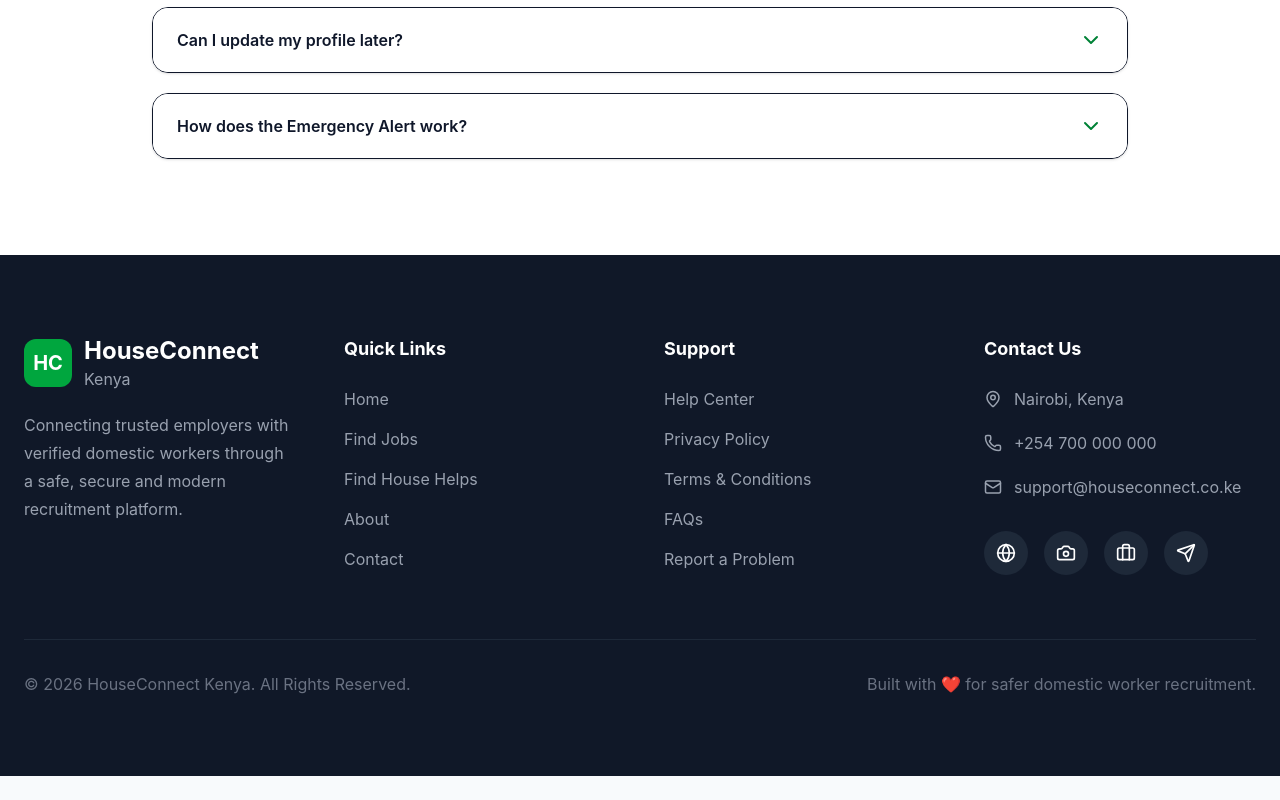
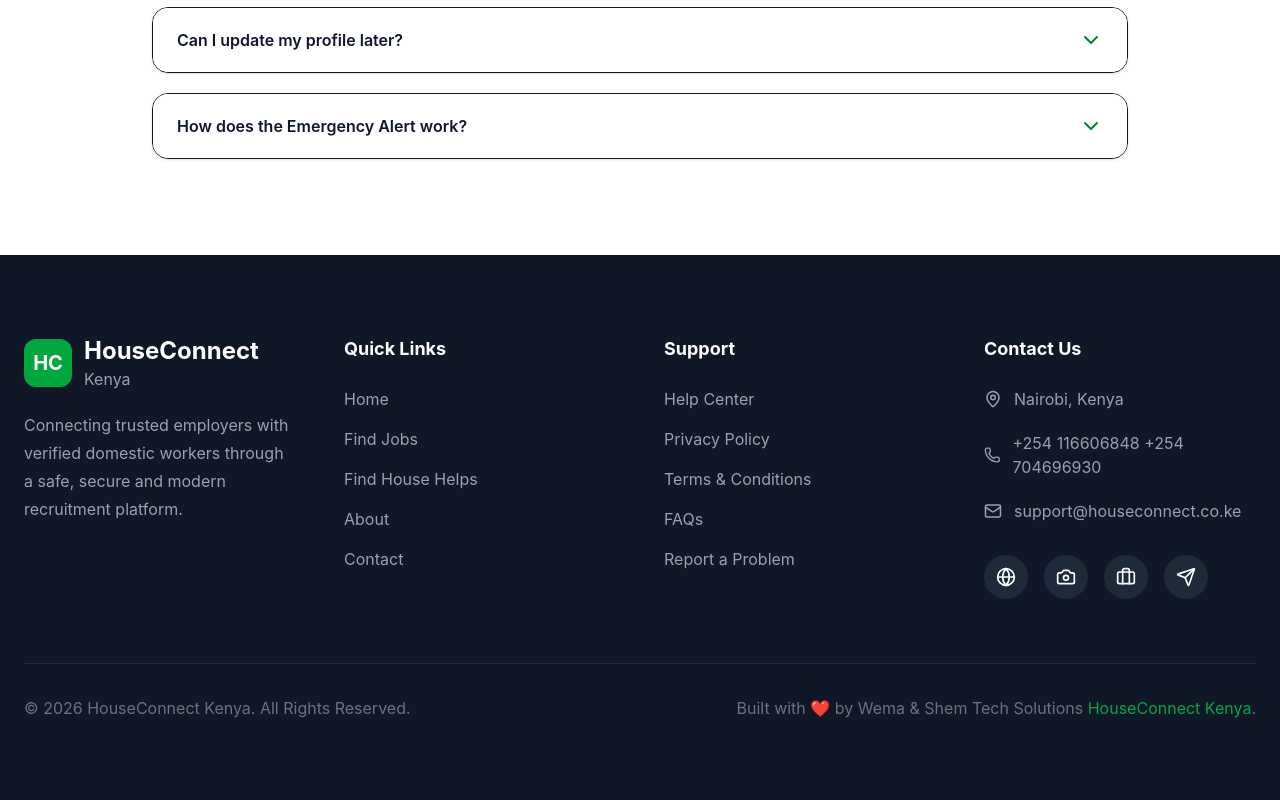
Before and after one commit to Catalan1924/House-Help-Recruitment-System, a React (Vite) app in the folder houseconnect/: page / in a window 1280 px wide. Shown: the part 6063-6863 px from the top of the page. Before the commit the page ends 6839 px from the top, so only its background shows below. Built offline with nearby package versions, Linux system fonts and the light colour scheme; no server answers; the database is empty.

Commit message:
components review

```diff
--- a/houseconnect/src/components/Footer.jsx
+++ b/houseconnect/src/components/Footer.jsx
@@ -16,7 +16,6 @@ const Footer = () => {
 
         <div className="grid md:grid-cols-2 lg:grid-cols-4 gap-12">
 
-          {/* Company */}
           <div>
 
             <div className="flex items-center gap-3 mb-5">
@@ -46,7 +45,6 @@ const Footer = () => {
 
           </div>
 
-          {/* Quick Links */}
 
           <div>
 
@@ -80,7 +78,6 @@ const Footer = () => {
 
           </div>
 
-          {/* Support */}
 
           <div>
 
@@ -100,7 +97,6 @@ const Footer = () => {
 
           </div>
 
-          {/* Contact */}
 
           <div>
 
@@ -117,7 +113,8 @@ const Footer = () => {
 
               <div className="flex items-center gap-3">
                 <Phone size={18} />
-                +254 700 000 000
+                +254 116606848
+                +254 704696930
               </div>
 
               <div className="flex items-center gap-3">
@@ -158,7 +155,7 @@ const Footer = () => {
           </p>
 
           <p className="mt-4 md:mt-0">
-            Built with ❤️ for safer domestic worker recruitment.
+            Built with ❤️ by Wema & Shem Tech Solutions <span className="text-green-600">HouseConnect Kenya</span>.
           </p>
 
         </div>
--- a/houseconnect/src/components/MessageCard.jsx
+++ b/houseconnect/src/components/MessageCard.jsx
@@ -9,7 +9,7 @@ const MessageCard = ({ message, onClick, isActive = false }) => {
       }`}
     >
       <img
-        src={message.avatar || "https://i.pravatar.cc/100?img=32"}
+        src={message.avatar || "https://encrypted-tbn0.gstatic.com/images?q=tbn:ANd9GcT9VoZNvZ8hewkBt4XokSQes-BSDk9d74d7dIyZ7mvFqg&s=10"}
         alt=""
         className="w-12 h-12 rounded-full object-cover"
       />
--- a/houseconnect/src/components/Navbar.jsx
+++ b/houseconnect/src/components/Navbar.jsx
@@ -25,7 +25,7 @@ const Navbar = () => {
   return (
     <nav className="sticky top-0 z-50 bg-white shadow-sm border-b">
       <div className="max-w-7xl mx-auto flex items-center justify-between px-6 py-4">
-        {/* Logo */}
+
         <button onClick={() => goTo("/")} className="flex items-center gap-2">
           <div className="w-10 h-10 rounded-xl bg-green-700 text-white flex items-center justify-center font-bold text-lg">
             HC
@@ -36,7 +36,6 @@ const Navbar = () => {
           </div>
         </button>
 
-        {/* Desktop Navigation */}
         <ul className="hidden md:flex items-center gap-8 font-medium text-gray-700">
           <li>
             <button onClick={() => goTo("/")} className="hover:text-green-700 cursor-pointer flex items-center gap-1">
@@ -70,7 +69,6 @@ const Navbar = () => {
           </li>
         </ul>
 
-        {/* Desktop Buttons */}
         <div className="hidden md:flex gap-4">
           {user ? (
             <>
@@ -105,13 +103,11 @@ const Navbar = () => {
           )}
         </div>
 
-        {/* Mobile Menu Button */}
         <button className="md:hidden" onClick={() => setMenuOpen(!menuOpen)}>
           {menuOpen ? <X /> : <Menu />}
         </button>
       </div>
 
-      {/* Mobile Menu */}
       {menuOpen && (
         <div className="md:hidden bg-white border-t">
           <ul className="flex flex-col p-6 gap-6">
--- a/houseconnect/src/components/Testimonials.jsx
+++ b/houseconnect/src/components/Testimonials.jsx
@@ -6,7 +6,7 @@ const testimonials = [
     name: "Jane Mwangi",
     role: "Employer",
     location: "Nairobi",
-    image: "https://i.pravatar.cc/150?img=32",
+    image: "https://encrypted-tbn0.gstatic.com/images?q=tbn:ANd9GcQM2fEW7tHjscbYJ_dveIXamXlTZhc2MSSOzjcSk8n66g&s=10",
     review:
       "HouseConnect helped me find a trustworthy house help within three days. The verification process gave me confidence and the experience was smooth from start to finish.",
   },
@@ -15,7 +15,7 @@ const testimonials = [
     name: "Mary Achieng",
     role: "House Help",
     location: "Kisumu",
-    image: "https://i.pravatar.cc/150?img=47",
+    image: "https://encrypted-tbn0.gstatic.com/images?q=tbn:ANd9GcSBBWlluTvwqHvucrKMk0f1tptkiL2AOhIhn7s4FQEegg&s=10",
     review:
       "Instead of walking from house to house looking for work, I created my profile and received job offers directly from employers. This platform changed my life.",
   },
@@ -24,7 +24,7 @@ const testimonials = [
     name: "David Otieno",
     role: "Employer",
     location: "Kiambu",
-    image: "https://i.pravatar.cc/150?img=15",
+    image: "https://encrypted-tbn0.gstatic.com/images?q=tbn:ANd9GcQ309rPTesvujEe5feJ8M1yMvFRl7f-HR2BxP5w639eHw&s=10",
     review:
       "The messaging feature and worker profiles made it easy to compare applicants before hiring. I would definitely recommend HouseConnect.",
   },
```
Also changed, not shown: houseconnect/src/components/Hero.jsx (+3 -6 lines).
